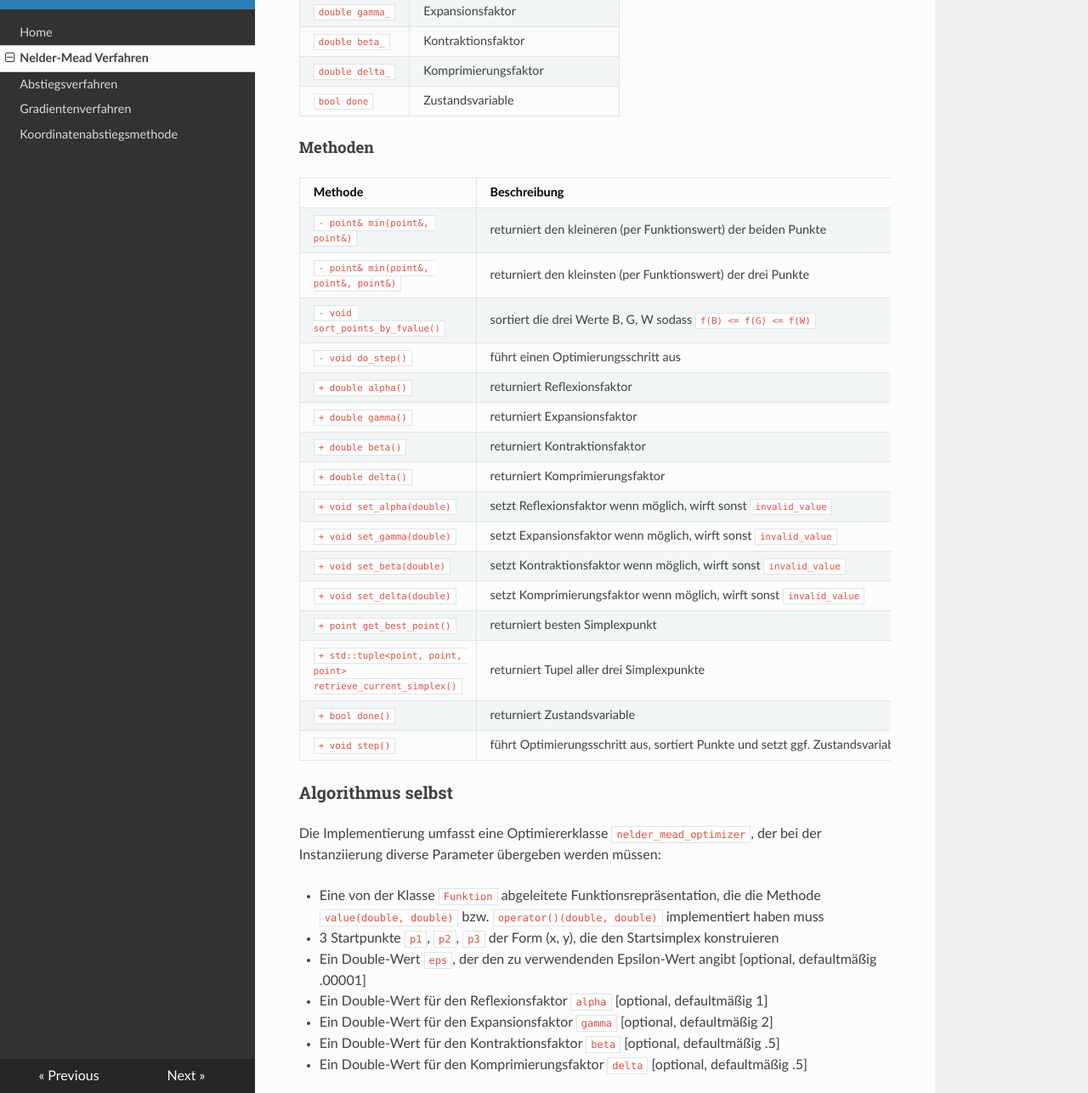
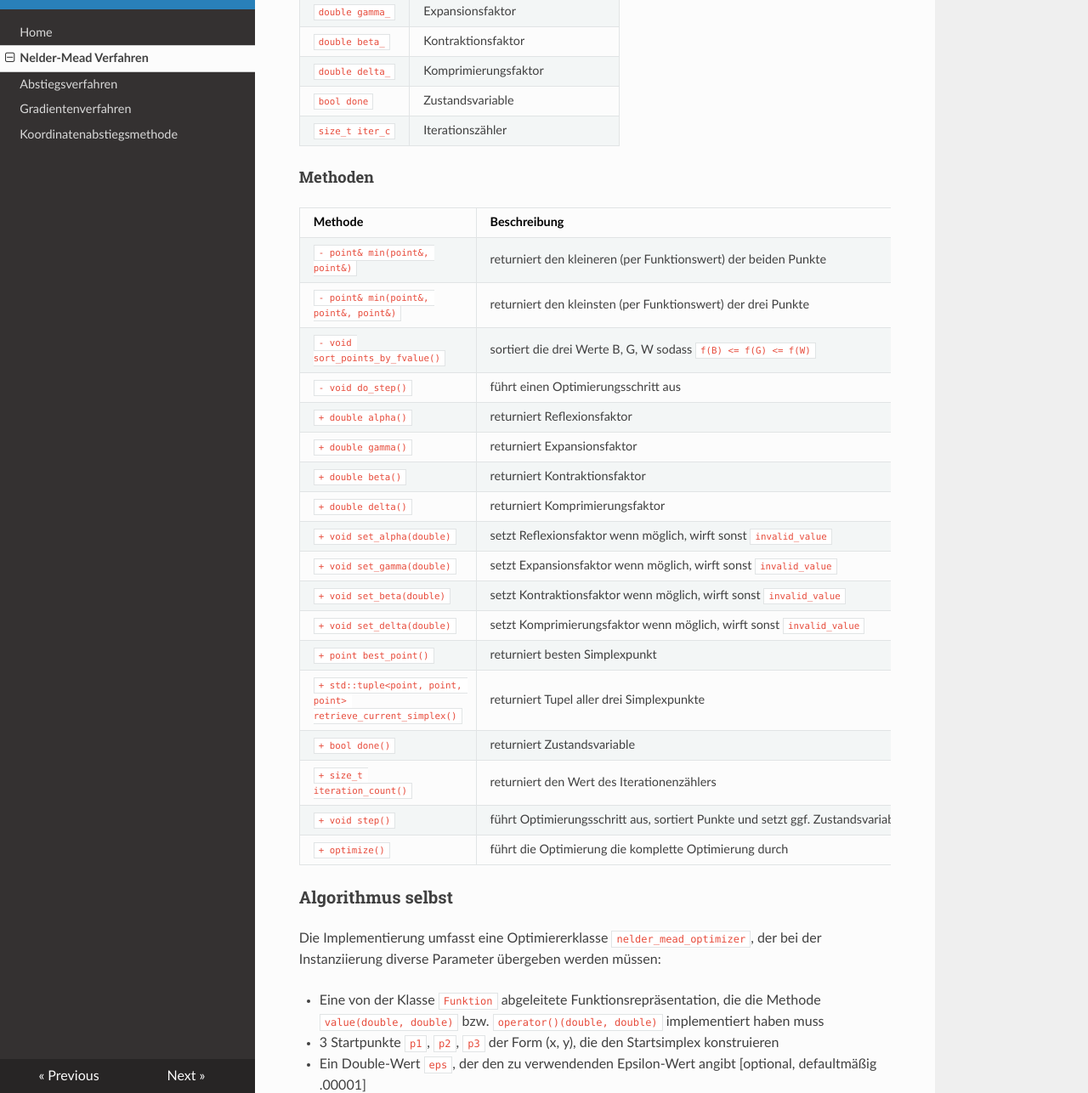
Before and after one commit to burnoutberni/univie-ops, an MkDocs documentation site: the page built from docs/nmo.md, in a window 1280 px wide and 1400 px high, scrolled down 1310 px, cut to the strip 114-1400 px from the top of the window. Shown: the whole strip at 85% size. Built offline with MkDocs 1.6.1, drawn with Linux system fonts in a browser that asks for light colours; nearby versions of some CDN libraries; old or Windows-style settings are respelled for this version of MkDocs.

Commit message:
update impl description

```diff
--- a/docs/nmo.md
+++ b/docs/nmo.md
@@ -2,8 +2,8 @@
 
 # Beispiele
 
-![Optimierung der Booth-Funktion](img/nmo/booth.gif "Logo Title Text 1")
-![Optimierung der Himmelblau-Funktion](img/nmo/himmelblau.gif "Logo Title Text 1")
+![Optimierung der Booth-Funktion](img/nmo/booth.gif "Booth Funktion")
+![Optimierung der Himmelblau-Funktion](img/nmo/himmelblau.gif "Himmelblau Funktion")
 
 # Implementation
 
@@ -23,6 +23,7 @@
 | `double beta_`  | Kontraktionsfaktor               |
 | `double delta_` | Komprimierungsfaktor             |
 | `bool done`     | Zustandsvariable                 |
+| `size_t iter_c` | Iterationszähler                 |
 
 #### Methoden
 
@@ -40,10 +41,12 @@
 | `+ void set_gamma(double)`                                     | setzt Expansionsfaktor wenn möglich, wirft sonst `invalid_value`               |
 | `+ void set_beta(double)`                                      | setzt Kontraktionsfaktor wenn möglich, wirft sonst `invalid_value`             |
 | `+ void set_delta(double)`                                     | setzt Komprimierungsfaktor wenn möglich, wirft sonst `invalid_value`           |
-| `+ point get_best_point()`                                     | returniert besten Simplexpunkt                                                 |
+| `+ point best_point()`                                         | returniert besten Simplexpunkt                                                 |
 | `+ std::tuple<point, point, point> retrieve_current_simplex()` | returniert Tupel aller drei Simplexpunkte                                      |
 | `+ bool done()`                                                | returniert Zustandsvariable                                                    |
+| `+ size_t iteration_count()`                                   | returniert den Wert des Iterationenzählers                                     |
 | `+ void step()`                                                | führt Optimierungsschritt aus, sortiert Punkte und setzt ggf. Zustandsvariable |
+| `+ optimize()`                                                 | führt die Optimierung die komplette Optimierung durch                          |
 
 ### Algorithmus selbst
 
```
